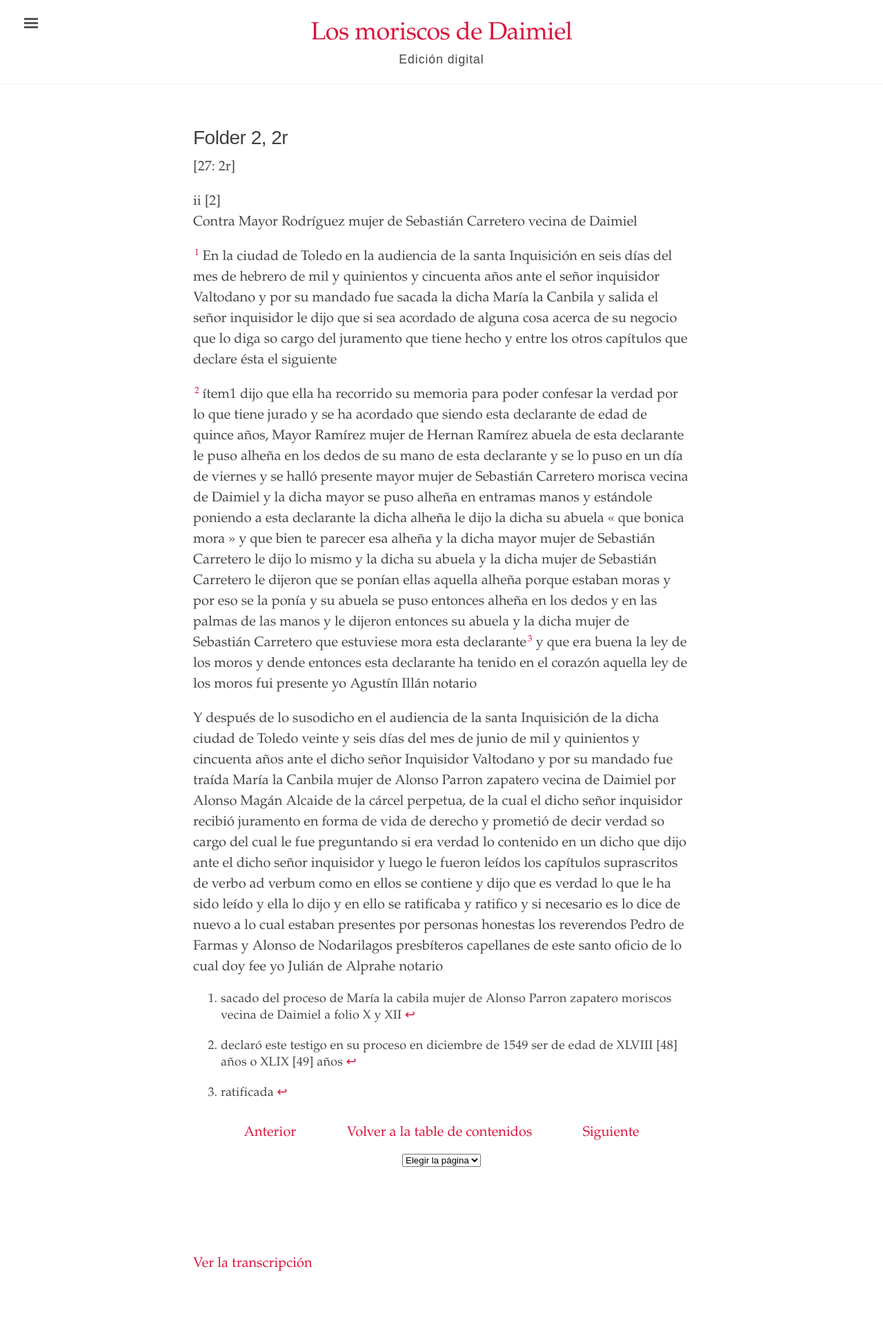
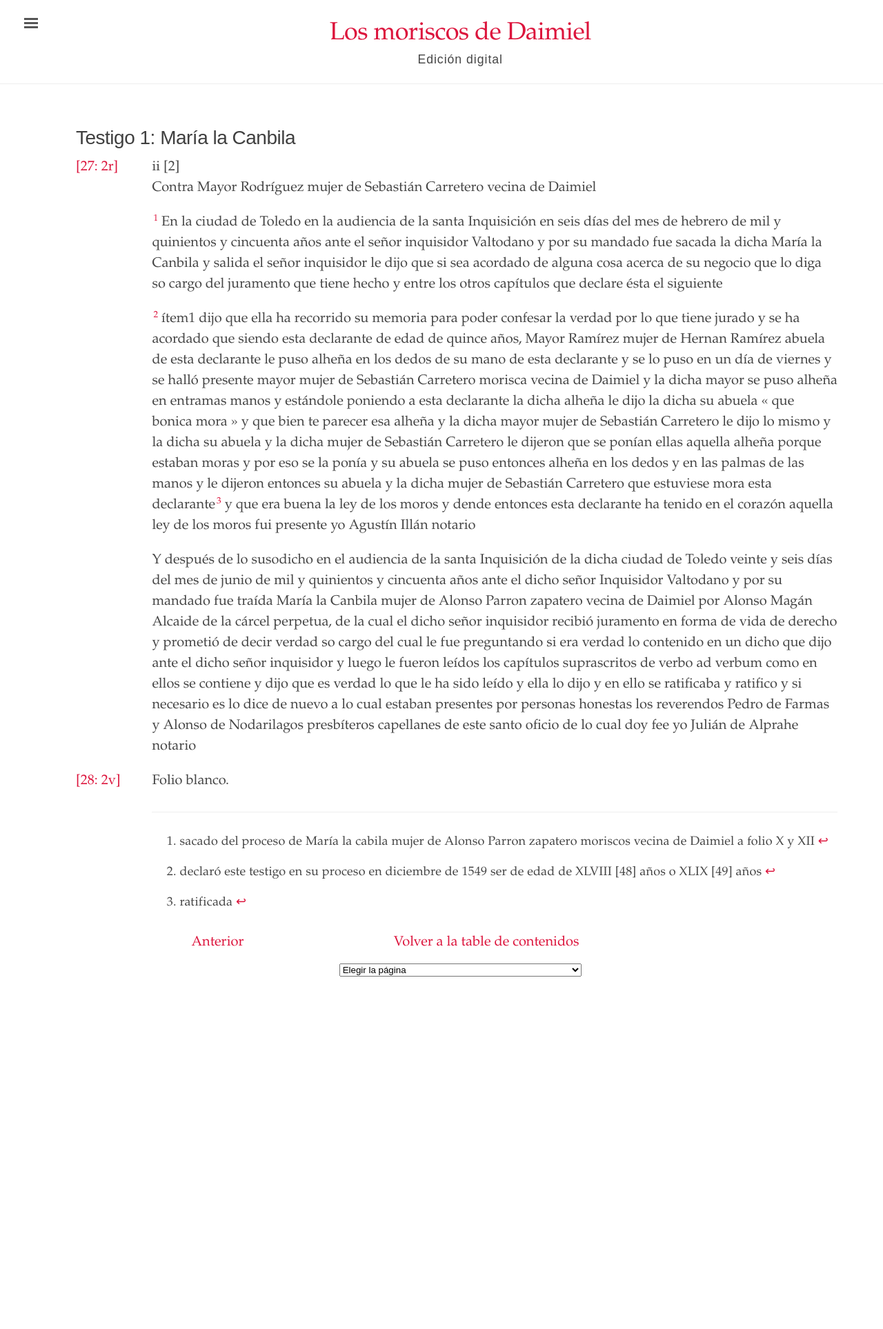
Before and after one commit to digbmc/moriscos-daimel, a Jekyll site: the page built from _textos-modernos/testigo-1.md, in a window 1280 px wide. Shown: the whole page at 69% size. Built offline with Jekyll 4.4.1, drawn with Linux system fonts in a browser that asks for light colours; after the commit the page ends 1621 px from its top, so only the background shows below that.

Commit message:
Changed the formating according to request.

```diff
--- a/_includes/sidebar.html
+++ b/_includes/sidebar.html
@@ -3,6 +3,7 @@
   behavior.
 -->
 <input type="checkbox" class="sidebar-checkbox" id="sidebar-checkbox">
+<!--Label for WAVE-->
 
 <!-- Toggleable sidebar -->
 <aside class="sidebar" id="sidebar" aria-hidden="true">
--- a/_layouts/ed-moderna.html
+++ b/_layouts/ed-moderna.html
@@ -2,10 +2,37 @@
 layout: default
 ---
 <article class="manuscrito">
-    <h1 id="titulo">{{ page.title }}</h1>
-    <div id="content">
-        {{ content }}
-    </div>
+    <h1 id="titulo" style="margin-left: 2.5rem;">{{ page.title }}</h1>
+    {% assign secciones = page.content | split: '<!-- SPLIT -->' %}
+    {% for seccion in secciones %}
+        {% assign parrafos = seccion | split: "</p>" %}
+        <div class="contenido">
+            <div class="margen">
+                {% for bloque in parrafos %}
+                    {% if bloque contains '<p>' %}
+                        {% assign parrafo = bloque | remove_first: '<p>' | strip %}
+                        {% assign primera = parrafo | slice: 0 %} {% assign ultima = parrafo | slice: -1 %}
+                        {% if primera == "[" and ultima == "]" %}
+                            {% assign partes = parrafo | split: ':' %}
+                            {% assign mitad = partes[0] | split: '[' %}
+                            {% assign pagina = mitad[1] %}
+                            {% assign orden = pagina | minus: 24 %}
+                            {% assign transc = site.texts | where: "order", orden | first %}
+                            <a href="{{ site.baseurl }}{{ transc.url }}">{{ parrafo }}</a>
+                        {% endif %}
+                    {% endif %}
+                {% endfor %}
+            </div>
+            <div class="parrafo">
+                {% for parrafo in parrafos %}
+                    {% assign primera = parrafo | slice: 0 %} {% assign ultima = parrafo | slice: -1 %}
+                    {% if primera != "[" and ultima != "]" %}
+                        {{ parrafo }}
+                    {% endif %}
+                {% endfor %}
+            </div>
+        </div>
+    {% endfor %}
 </article>
 
 {% assign anter = page.order | minus: 1 %} {% assign prox = page.order | plus: 1 %}
@@ -29,10 +56,10 @@ layout: default
         {% endfor %}
     </select>
 </div>
-
+<!--
 {% assign transc = site.texts | where: "order", page.order | first %}
 <a href="{{ site.baseurl }}{{ transc.url }}">Ver la transcripción</a>
-
+-->
 <script>
 document.getElementById("cambio").addEventListener("change", function () {
     if (this.value) {
--- a/_sass/_ed.scss
+++ b/_sass/_ed.scss
@@ -884,9 +884,17 @@ div.editions a {
   float: left;
   width: 40%;
 }
+.contenido {
+  margin-left: 2.5rem;
+  margin-right: 3rem;
+}
 .margen {
   float: left;
-  width: 5%;
+  width: 10%;
+}
+.parrafo {
+  float: left;
+  width: 90%;
 }
 .column-right {
   float: left;
@@ -914,6 +922,7 @@ div.editions a {
 }
 
 .bottom_buttons {
+  clear: both;
   display: flex;
   align-items: center;
   justify-content: space-evenly;
--- a/_textos-modernos/folder-2-2r.md
+++ b/_textos-modernos/testigo-1.md
@@ -1,7 +1,8 @@
 ---
 layout: ed-moderna
-title: Folder 2, 2r
-order: 3
+title: "Testigo 1: María la Canbila"
+body_class: wide-page
+order: 2
 ---
 [27: 2r]
 
@@ -15,6 +16,14 @@ Contra Mayor Rodríguez mujer de Sebastián Carretero vecina de Daimiel
 
 Y después de lo susodicho en el audiencia de la santa Inquisición de la dicha ciudad de Toledo veinte y seis días del mes de junio de mil y quinientos y cincuenta años ante el dicho señor Inquisidor Valtodano y por su mandado fue traída María la Canbila mujer de Alonso Parron zapatero vecina de Daimiel por Alonso Magán Alcaide de la cárcel perpetua, de la cual el dicho señor inquisidor recibió juramento en forma de vida de derecho y prometió de decir verdad so cargo del cual le fue preguntando si era verdad lo contenido en un dicho que dijo ante el dicho señor inquisidor y luego le fueron leídos los capítulos suprascritos de verbo ad verbum como en ellos se contiene y dijo que es verdad lo que le ha sido leído y ella lo dijo y en ello se ratificaba y ratifico y si necesario es lo dice de nuevo a lo cual estaban presentes por personas honestas los reverendos Pedro de Farmas y Alonso de Nodarilagos presbíteros capellanes de este santo oficio de lo cual doy fee yo Julián de Alprahe notario
 
+<!-- SPLIT -->
+
+[28: 2v]
+
+Folio blanco.
+
+<hr>
+
 [^1]: sacado del proceso de María la cabila mujer de Alonso Parron zapatero moriscos vecina de Daimiel a folio X y XII
 [^2]: declaró este testigo en su proceso en diciembre de 1549 ser de edad de XLVIII [48] años o XLIX [49] años
 [^3]: ratificada
```
Also changed, not shown: _textos-modernos/folder-2-1r.md (deleted, +0 -13 lines), _textos-modernos/folder-2-1v.md (deleted, +0 -6 lines), _textos-modernos/la-acusacion.md (added, +20 -0 lines).
